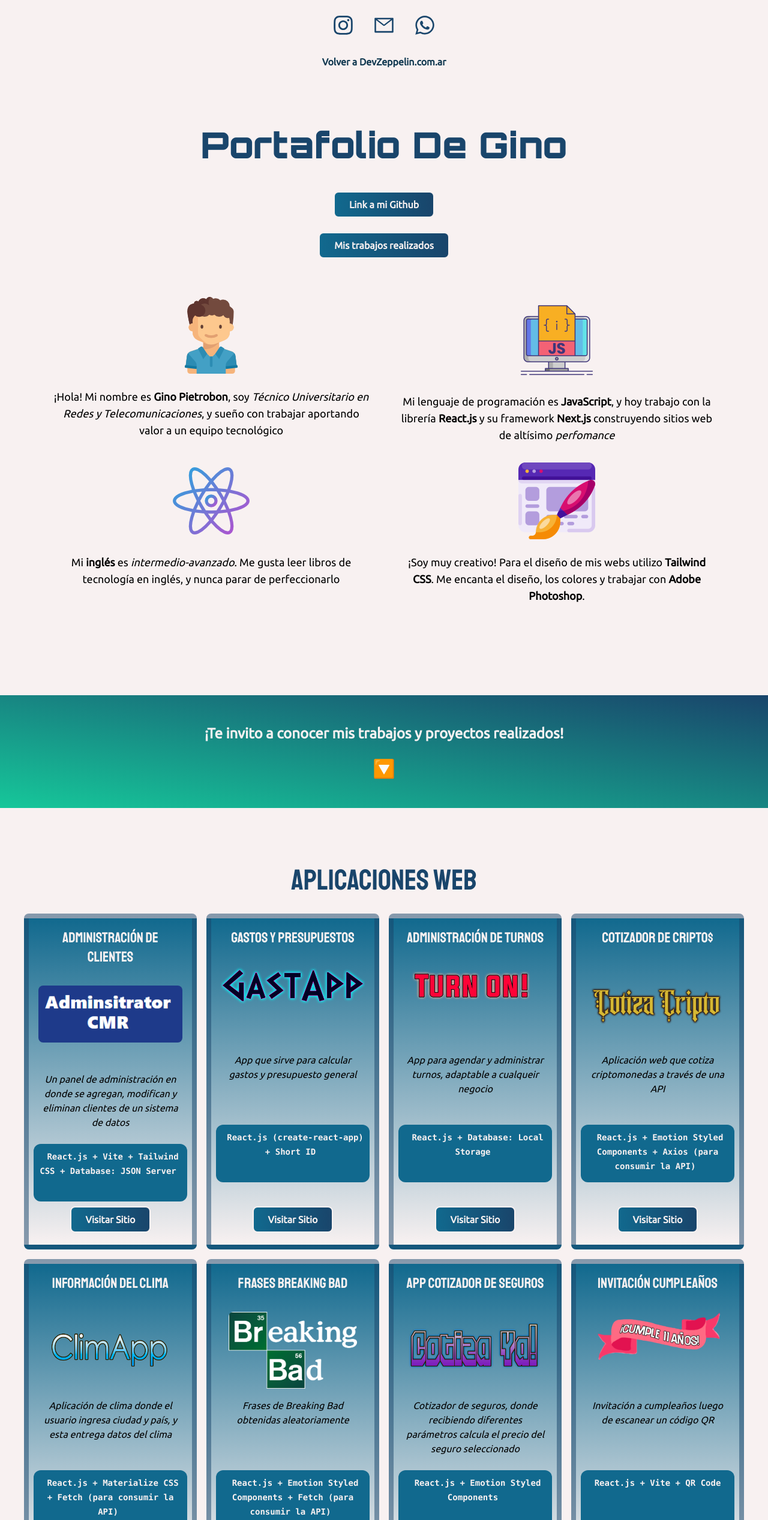
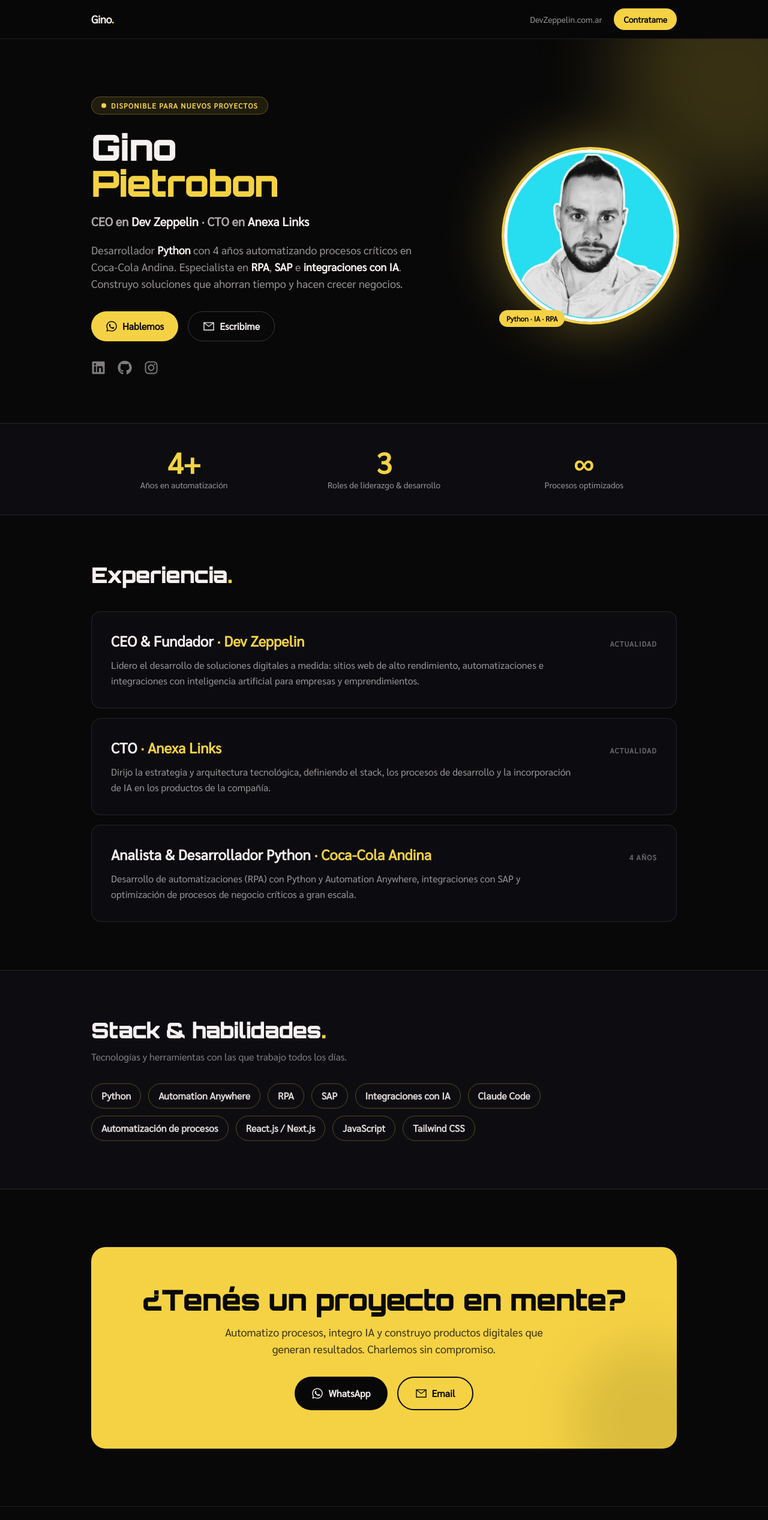
Before and after one commit to DevZeppelin/devzeppelinweb, a Next.js app: page /portafolio in a window 1280 px wide. Shown: the top 2534 px of the page at 60% size. Built offline with nearby package versions, Linux system fonts and the light colour scheme; a web font is replaced by a local one.

Commit message:
change portfolio

```diff
--- a/pages/portafolio.js
+++ b/pages/portafolio.js
@@ -1,176 +1,332 @@
+/* eslint-disable @next/next/no-img-element */
+import Head from "next/head";
 import Link from "next/link";
-import Head from "next/head";
-import Card from "../components/portafolio/Card";
-import { GinoWorks } from "../src/helper-portafolio/helper";
-import Title from "../components/portafolio/Title";
-import Button from "../components/portafolio/Button";
-import Networks from "../components/portafolio/Networks";
-import Introduction from "../components/portafolio/Introduction";
+import { FaWhatsapp, FaLinkedin, FaInstagram, FaGithub } from "react-icons/fa";
+import { AiOutlineMail } from "react-icons/ai";
 
-export default function Home() {
+/* ----------------------------------------------------------------- */
+/*  Datos                                                            */
+/* ----------------------------------------------------------------- */
 
+const experiencia = [
+  {
+    rol: "CEO & Fundador",
+    empresa: "Dev Zeppelin",
+    periodo: "Actualidad",
+    descripcion:
+      "Lidero el desarrollo de soluciones digitales a medida: sitios web de alto rendimiento, automatizaciones e integraciones con inteligencia artificial para empresas y emprendimientos.",
+  },
+  {
+    rol: "CTO",
+    empresa: "Anexa Links",
+    periodo: "Actualidad",
+    descripcion:
+      "Dirijo la estrategia y arquitectura tecnológica, definiendo el stack, los procesos de desarrollo y la incorporación de IA en los productos de la compañía.",
+  },
+  {
+    rol: "Analista & Desarrollador Python",
+    empresa: "Coca-Cola Andina",
+    periodo: "4 años",
+    descripcion:
+      "Desarrollo de automatizaciones (RPA) con Python y Automation Anywhere, integraciones con SAP y optimización de procesos de negocio críticos a gran escala.",
+  },
+];
+
+const skills = [
+  "Python",
+  "Automation Anywhere",
+  "RPA",
+  "SAP",
+  "Integraciones con IA",
+  "Claude Code",
+  "Automatización de procesos",
+  "React.js / Next.js",
+  "JavaScript",
+  "Tailwind CSS",
+];
+
+const stats = [
+  { valor: "4+", label: "Años en automatización" },
+  { valor: "3", label: "Roles de liderazgo & desarrollo" },
+  { valor: "∞", label: "Procesos optimizados" },
+];
+
+const WHATSAPP = "https://api.whatsapp.com/send?phone=5492616708100";
+const EMAIL = "mailto:gino.b.pietrobon@gmail.com";
+const LINKEDIN = "https://www.linkedin.com/in/gino-pietrobon/";
+const INSTAGRAM = "https://www.instagram.com/moonwatcher.dev/";
+const GITHUB = "https://github.com/DevZeppelin";
+
+/* ----------------------------------------------------------------- */
+/*  Página                                                           */
+/* ----------------------------------------------------------------- */
+
+export default function Portafolio() {
   return (
-    <div>
+    <div className="bg-primary text-white min-h-screen font-body antialiased">
       <Head>
-        <title>Portfolio Gino</title>
+        <title>Gino Pietrobon · Portfolio</title>
         <meta
           name="description"
-          content="Gino Pietrobon (moonwatcher.dev) portfolio, programación, blog, tecnología, javascript, react"
+          content="Gino Pietrobon — CEO de Dev Zeppelin, CTO de Anexa Links. Desarrollador Python, automatización (RPA), SAP e integraciones con IA."
         />
         <link rel="icon" href="/favicon.ico" />
+        <link
+          href="https://fonts.googleapis.com/css2?family=Poppins:wght@400;600;700;800&display=swap"
+          rel="stylesheet"
+        />
       </Head>
 
-      <main className="bg-white">
-        <span>
-          <Networks />
-          <Link href="/" passHref>
-            <div className="text-center font-bold text-primaryBlog cursor-pointer">
-              {" "}
-              Volver a DevZeppelin.com.ar
+      {/* ---------- Nav ---------- */}
+      <nav className="sticky top-0 z-50 bg-primary/80 backdrop-blur border-b border-white/10">
+        <div className="max-w-5xl mx-auto px-6 h-16 flex items-center justify-between">
+          <span className="font-extrabold tracking-tight text-lg">
+            Gino<span className="text-yellow">.</span>
+          </span>
+          <div className="flex items-center gap-5 text-sm">
+            <Link
+              href="/"
+              className="hidden sm:inline text-white/60 hover:text-white transition-colors"
+            >
+              DevZeppelin.com.ar
+            </Link>
+            <a
+              href={WHATSAPP}
+              target="_blank"
+              rel="noreferrer"
+              className="bg-yellow text-primary font-bold px-4 py-2 rounded-full hover:scale-105 transition-transform"
+            >
+              Contratame
+            </a>
           </div>
-          </Link>
+        </div>
+      </nav>
+
+      {/* ---------- Hero ---------- */}
+      <header className="relative overflow-hidden">
+        <div className="absolute -top-32 -right-32 w-96 h-96 bg-yellow/20 rounded-full blur-3xl pointer-events-none" />
+        <div className="max-w-5xl mx-auto px-6 pt-16 pb-20 md:pt-24 grid md:grid-cols-[1.4fr_1fr] gap-12 items-center relative">
+          {/* Texto */}
+          <div>
+            <span className="inline-flex items-center gap-2 text-xs font-semibold uppercase tracking-widest text-yellow bg-yellow/10 border border-yellow/30 rounded-full px-4 py-1.5">
+              <span className="w-2 h-2 rounded-full bg-yellow animate-pulse" />
+              Disponible para nuevos proyectos
             </span>
-        <div className="text-center m-6 mt-24">
-          <h1 className="text-6xl font-extrabold text-dark pb-12">
-            Portafolio De Gino
+
+            <h1 className="mt-6 text-5xl md:text-6xl font-extrabold leading-[1.05] tracking-tight">
+              Gino
+              <br />
+              <span className="text-yellow">Pietrobon</span>
             </h1>
 
-          <div className="flex flex-col mx-0 space-y-6">
-            <span
-              href="https://github.com/DevZeppelin/devzeppelin"
+            <p className="mt-5 text-lg md:text-xl text-white/70 font-semibold">
+              CEO en <span className="text-white">Dev Zeppelin</span> · CTO en{" "}
+              <span className="text-white">Anexa Links</span>
+            </p>
+
+            <p className="mt-5 text-base md:text-lg text-white/60 max-w-xl leading-relaxed">
+              Desarrollador <strong className="text-white">Python</strong> con
+              4 años automatizando procesos críticos en Coca-Cola Andina.
+              Especialista en <strong className="text-white">RPA</strong>,{" "}
+              <strong className="text-white">SAP</strong> e{" "}
+              <strong className="text-white">integraciones con IA</strong>.
+              Construyo soluciones que ahorran tiempo y hacen crecer negocios.
+            </p>
+
+            <div className="mt-8 flex flex-wrap gap-4">
+              <a
+                href={WHATSAPP}
+                target="_blank"
                 rel="noreferrer"
+                className="inline-flex items-center gap-2 bg-yellow text-primary font-bold px-6 py-3 rounded-full hover:scale-105 transition-transform"
+              >
+                <FaWhatsapp className="text-xl" /> Hablemos
+              </a>
+              <a
+                href={EMAIL}
+                className="inline-flex items-center gap-2 border border-white/20 text-white font-bold px-6 py-3 rounded-full hover:bg-white/5 transition-colors"
+              >
+                <AiOutlineMail className="text-xl" /> Escribime
+              </a>
+            </div>
+
+            <div className="mt-8 flex items-center gap-5 text-2xl text-white/50">
+              <a
+                href={LINKEDIN}
                 target="_blank"
+                rel="noreferrer"
+                aria-label="LinkedIn"
+                className="hover:text-yellow transition-colors"
               >
-              <Button text="Link a mi Github" />
-            </span>
-            <span href="#works">
-              <Button text="Mis trabajos realizados" />
+                <FaLinkedin />
+              </a>
+              <a
+                href={GITHUB}
+                target="_blank"
+                rel="noreferrer"
+                aria-label="GitHub"
+                className="hover:text-yellow transition-colors"
+              >
+                <FaGithub />
+              </a>
+              <a
+                href={INSTAGRAM}
+                target="_blank"
+                rel="noreferrer"
+                aria-label="Instagram"
+                className="hover:text-yellow transition-colors"
+              >
+                <FaInstagram />
+              </a>
+            </div>
+          </div>
+
+          {/* Foto */}
+          <div className="flex justify-center md:justify-end">
+            <div className="relative">
+              <div className="absolute inset-0 bg-yellow rounded-full blur-2xl opacity-30 scale-110" />
+              <div className="relative w-56 h-56 md:w-72 md:h-72 rounded-full ring-4 ring-yellow overflow-hidden bg-secundary">
+                {/* TODO: reemplazá esta imagen por tu foto real en /public/portafolio/gino.jpg */}
+                <img
+                  src="/portafolio/me.jpeg"
+                  alt="Gino Pietrobon"
+                  className="w-full h-full object-cover"
+                />
+              </div>
+              <span className="absolute -bottom-2 -left-2 bg-yellow text-primary text-xs font-extrabold px-3 py-1.5 rounded-full shadow-lg">
+                Python · IA · RPA
               </span>
             </div>
           </div>
+        </div>
+      </header>
 
-        <Introduction />
+      {/* ---------- Stats ---------- */}
+      <section className="border-y border-white/10 bg-secundary/40">
+        <div className="max-w-5xl mx-auto px-6 py-10 grid grid-cols-3 gap-6 text-center">
+          {stats.map((s) => (
+            <div key={s.label}>
+              <p className="text-4xl md:text-5xl font-extrabold text-yellow">
+                {s.valor}
+              </p>
+              <p className="mt-1 text-xs md:text-sm text-white/60">{s.label}</p>
+            </div>
+          ))}
+        </div>
+      </section>
 
-        <div className="p-12 text-center mt-32  text-white bg-gradient-to-tr from-green to-dark">
-          <h3 className="text-2xl font-bold">
-            ¡Te invito a conocer mis trabajos y proyectos realizados!
+      {/* ---------- Experiencia ---------- */}
+      <section className="max-w-5xl mx-auto px-6 py-20">
+        <h2 className="text-3xl md:text-4xl font-extrabold tracking-tight">
+          Experiencia<span className="text-yellow">.</span>
+        </h2>
+        <div className="mt-10 space-y-4">
+          {experiencia.map((e) => (
+            <div
+              key={e.empresa}
+              className="group relative rounded-2xl border border-white/10 bg-secundary/40 p-6 md:p-8 hover:border-yellow/50 transition-colors"
+            >
+              <div className="flex flex-wrap items-baseline justify-between gap-2">
+                <h3 className="text-xl md:text-2xl font-bold">
+                  {e.rol}{" "}
+                  <span className="text-yellow">· {e.empresa}</span>
                 </h3>
-          <span href="#works">
-            <p className="text-3xl mt-6">🔽</p>
+                <span className="text-xs font-semibold uppercase tracking-widest text-white/40">
+                  {e.periodo}
                 </span>
               </div>
-
-        <div className="text-center mt-24" id="works">
-          <Title name="Aplicaciones Web" />
-          <div className="grid grid-cols-1 md:grid-cols-4 mx-2 md:mx-8">
-            {GinoWorks.apps.map((app) => (
-              <Card
-                key={app.name}
-                name={app.name}
-                src={app.src}
-                alt={app.alt}
-                text={app.text}
-                code={app.code}
-                url={app.url}
-              />
+              <p className="mt-3 text-white/60 leading-relaxed max-w-3xl">
+                {e.descripcion}
+              </p>
+            </div>
           ))}
         </div>
+      </section>
 
-          <Title name="Páginas web para empresas" />
-          <div className="grid grid-cols-1 md:grid-cols-4 mx-2 md:mx-8">
-            {GinoWorks.empresas.map((empresa) => (
-              <Card
-                key={empresa.name}
-                name={empresa.name}
-                src={empresa.src}
-                alt={empresa.alt}
-                text={empresa.text}
-                code={empresa.code}
-                url={empresa.url}
-              />
-            ))}
-          </div>
-
-          <Title name="Proyectos personales" />
-          <div className="grid grid-cols-1 md:grid-cols-4 mx-2 md:mx-8">
-            {GinoWorks.proyectos.map((proyecto) => (
-              <Card
-                key={proyecto.name}
-                name={proyecto.name}
-                src={proyecto.src}
-                alt={proyecto.alt}
-                text={proyecto.text}
-                code={proyecto.code}
-                url={proyecto.url}
-              />
-            ))}
-          </div>
-
-          <Title name="Mis primeros proyectos + antiguos" />
-          <div className="grid grid-cols-1 md:grid-cols-4 mx-2 md:mx-8">
-            {GinoWorks.proyectosOld.map((proyecto) => (
-              <Card
-                key={proyecto.name}
-                name={proyecto.name}
-                src={proyecto.src}
-                alt={proyecto.alt}
-                text={proyecto.text}
-                code={proyecto.code}
-                url={proyecto.url}
-              />
+      {/* ---------- Skills ---------- */}
+      <section className="bg-secundary/40 border-y border-white/10">
+        <div className="max-w-5xl mx-auto px-6 py-20">
+          <h2 className="text-3xl md:text-4xl font-extrabold tracking-tight">
+            Stack & habilidades<span className="text-yellow">.</span>
+          </h2>
+          <p className="mt-3 text-white/50 max-w-2xl">
+            Tecnologías y herramientas con las que trabajo todos los días.
+          </p>
+          <div className="mt-8 flex flex-wrap gap-3">
+            {skills.map((skill) => (
+              <span
+                key={skill}
+                className="border border-yellow/30 text-white/90 font-semibold px-4 py-2 rounded-full hover:bg-yellow hover:text-primary transition-colors cursor-default"
+              >
+                {skill}
+              </span>
             ))}
           </div>
         </div>
-      </main>
+      </section>
 
-      <div className="m-12 text-center mt-32 text-dark bg-white">
-        <h3 className="text-2xl font-bold">
-          ¡Gracias por recorrer mis trabajos! Para cualquier tipo de consulta no
-          dudes en escribirme 😊
-        </h3>
-        <Networks />
+      {/* ---------- CTA Contacto ---------- */}
+      <section className="max-w-5xl mx-auto px-6 py-24">
+        <div className="relative overflow-hidden rounded-3xl bg-yellow text-primary p-10 md:p-16 text-center">
+          <div className="absolute -bottom-20 -right-20 w-64 h-64 bg-primary/10 rounded-full blur-2xl" />
+          <h2 className="relative text-3xl md:text-5xl font-extrabold tracking-tight">
+            ¿Tenés un proyecto en mente?
+          </h2>
+          <p className="relative mt-4 text-base md:text-lg font-medium text-primary/80 max-w-xl mx-auto">
+            Automatizo procesos, integro IA y construyo productos digitales que
+            generan resultados. Charlemos sin compromiso.
+          </p>
+          <div className="relative mt-8 flex flex-wrap justify-center gap-4">
+            <a
+              href={WHATSAPP}
+              target="_blank"
+              rel="noreferrer"
+              className="inline-flex items-center gap-2 bg-primary text-white font-bold px-7 py-3.5 rounded-full hover:scale-105 transition-transform"
+            >
+              <FaWhatsapp className="text-xl" /> WhatsApp
+            </a>
+            <a
+              href={EMAIL}
+              className="inline-flex items-center gap-2 border-2 border-primary text-primary font-bold px-7 py-3.5 rounded-full hover:bg-primary hover:text-white transition-colors"
+            >
+              <AiOutlineMail className="text-xl" /> Email
+            </a>
           </div>
+        </div>
+      </section>
 
-      <footer className="text-center text-white mt-12">
-        <span
-          href="https://devzeppelin.com.ar"
-          target="_blank"
-          rel="noopener noreferrer"
-        >
-          Powered by Moonwatcher 🐵
-        </span>
+      {/* ---------- Footer ---------- */}
+      <footer className="border-t border-white/10">
+        <div className="max-w-5xl mx-auto px-6 py-8 flex flex-col sm:flex-row items-center justify-between gap-4 text-sm text-white/40">
+          <span>© {new Date().getFullYear()} Gino Pietrobon</span>
+          <div className="flex items-center gap-5 text-lg">
+            <a href={LINKEDIN} target="_blank" rel="noreferrer" aria-label="LinkedIn" className="hover:text-yellow transition-colors">
+              <FaLinkedin />
+            </a>
+            <a href={GITHUB} target="_blank" rel="noreferrer" aria-label="GitHub" className="hover:text-yellow transition-colors">
+              <FaGithub />
+            </a>
+            <a href={INSTAGRAM} target="_blank" rel="noreferrer" aria-label="Instagram" className="hover:text-yellow transition-colors">
+              <FaInstagram />
+            </a>
+          </div>
+          <Link href="/" className="hover:text-white transition-colors">
+            Powered by Dev Zeppelin 🐵
+          </Link>
+        </div>
       </footer>
 
       <style global jsx>{`
         html {
-          background-image: -webkit-linear-gradient(
-            top left,
-
-            #16c79a 0%,
-            #f8f1f1 6%,
-            #f8f1f1 92%,
-            #11698e 100%
-          );
+          background: #0d0d0d;
           scroll-behavior: smooth;
         }
-
         body {
+          margin: 0;
           padding: 0;
-          margin: 0;
-          font-family: Ubuntu, -apple-system, BlinkMacSystemFont, Segoe UI,
-            Roboto, Oxygen, Cantarell, Fira Sans, Droid Sans, Helvetica Neue,
-            sans-serif;
+          font-family: "Poppins", Heebo, -apple-system, BlinkMacSystemFont,
+            "Segoe UI", Roboto, sans-serif;
         }
-
-        h2 {
-          font-family: "Staatliches", cursive;
-        }
-
-        a {
-          color: inherit;
-          text-decoration: none;
-        }
-
         * {
           box-sizing: border-box;
         }
```
Also changed, not shown: public/portafolio/me.jpeg (added). Lines whose indentation alone changed are shown as unchanged.
